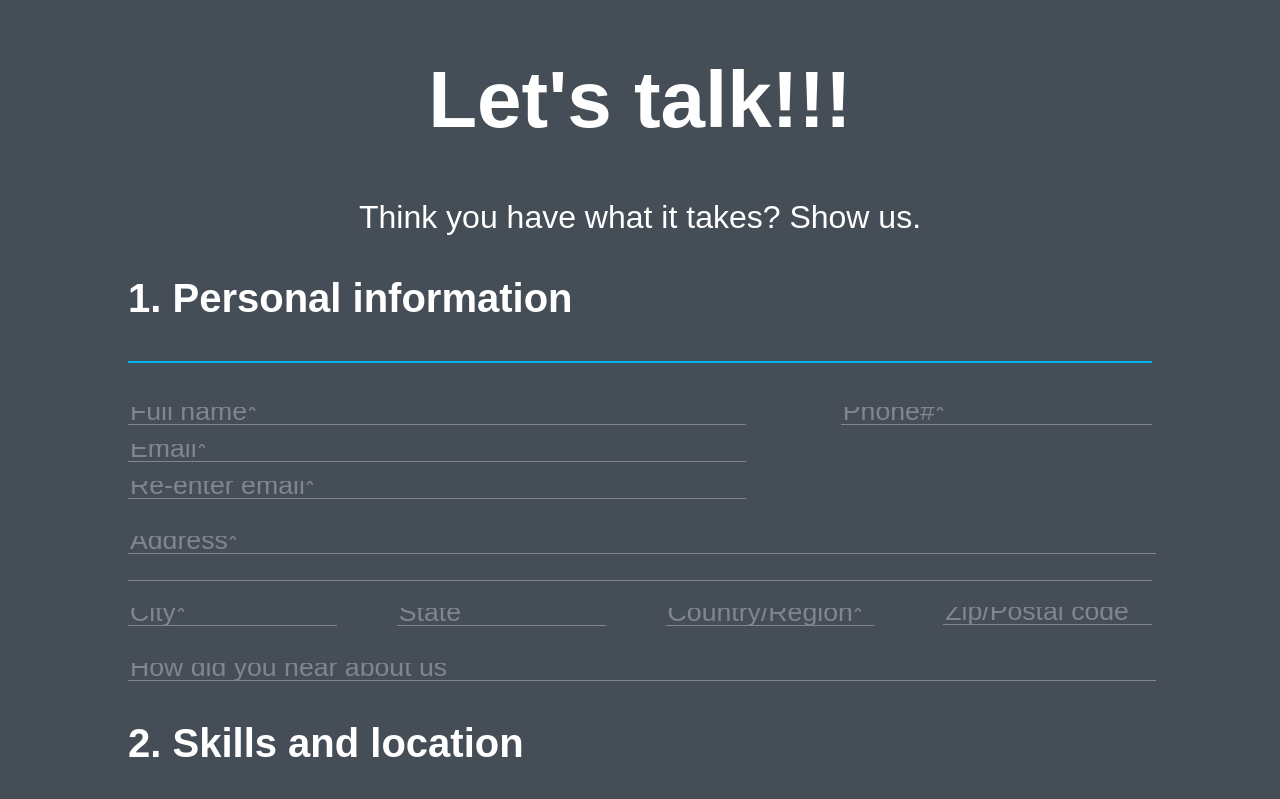
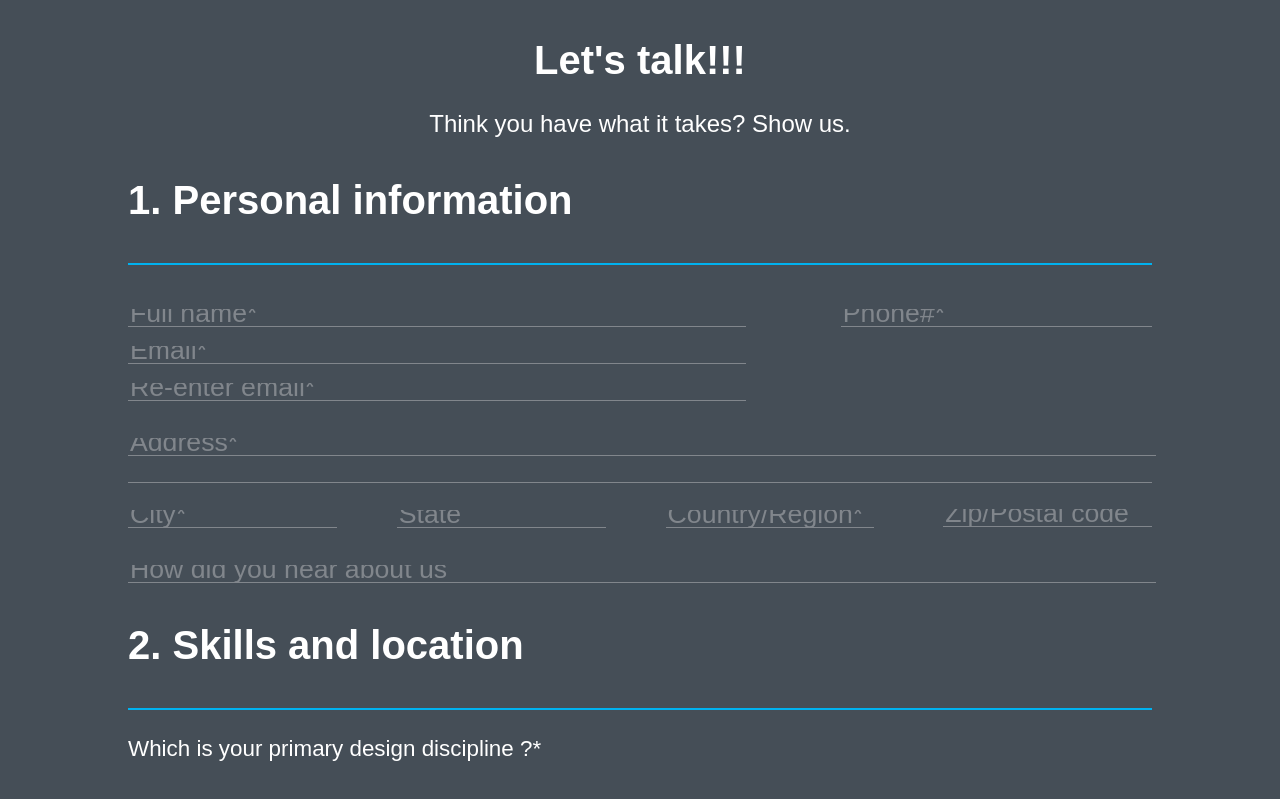
Before and after one commit to Sannu8/React-Form, a React (Create React App) app: page / in a window 1280 px wide. Shown: the top 799 px of the page. Built offline with nearby package versions, Linux system fonts and the light colour scheme.

Commit message:
Header Responsive, Next Turn Sections Headings :)

```diff
--- a/src/Css/Header.css
+++ b/src/Css/Header.css
@@ -12,7 +12,7 @@ header {
 }
 @media only screen and (min-width: 480px) and (max-width: 720px) {
   h1 {
-    font-size: 3em;
+    font-size: 2.5em;
   }
   p {
     font-size: 1em;
@@ -20,18 +20,18 @@ header {
 }
 @media only screen and (min-width: 720px) and (max-width: 1280px) {
   h1 {
-    font-size: 3.5em;
+    font-size: 2.5em;
   }
   p {
-    font-size: 2em;
+    font-size: 1.5em;
   }
 }
 
 @media only screen and (min-width: 1280px) and (max-width: 1440px) {
   h1 {
-    font-size: 5em;
+    font-size: 2.5em;
   }
   p {
-    font-size: 2em;
+    font-size: 1.5em;
   }
 }
```
